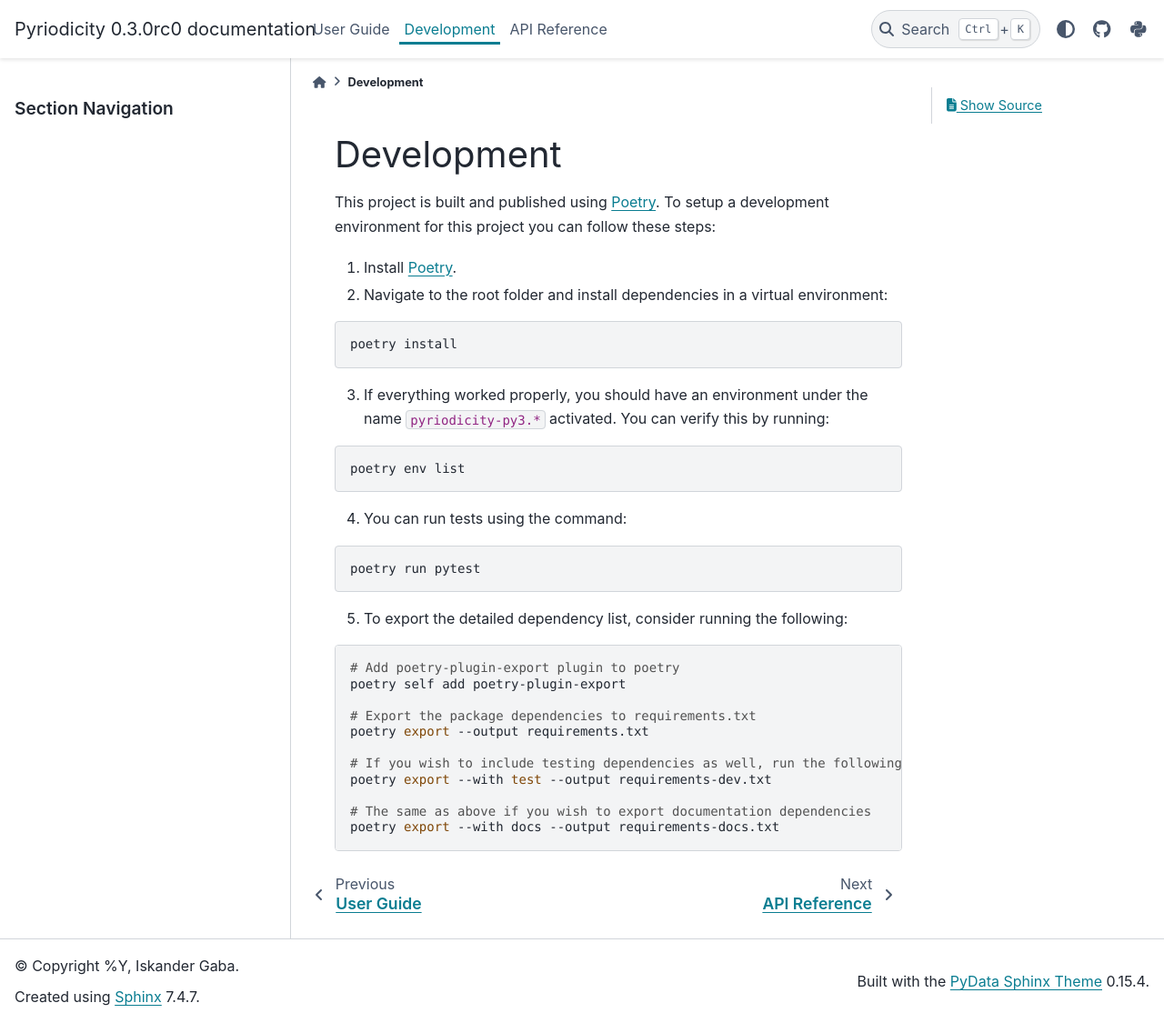
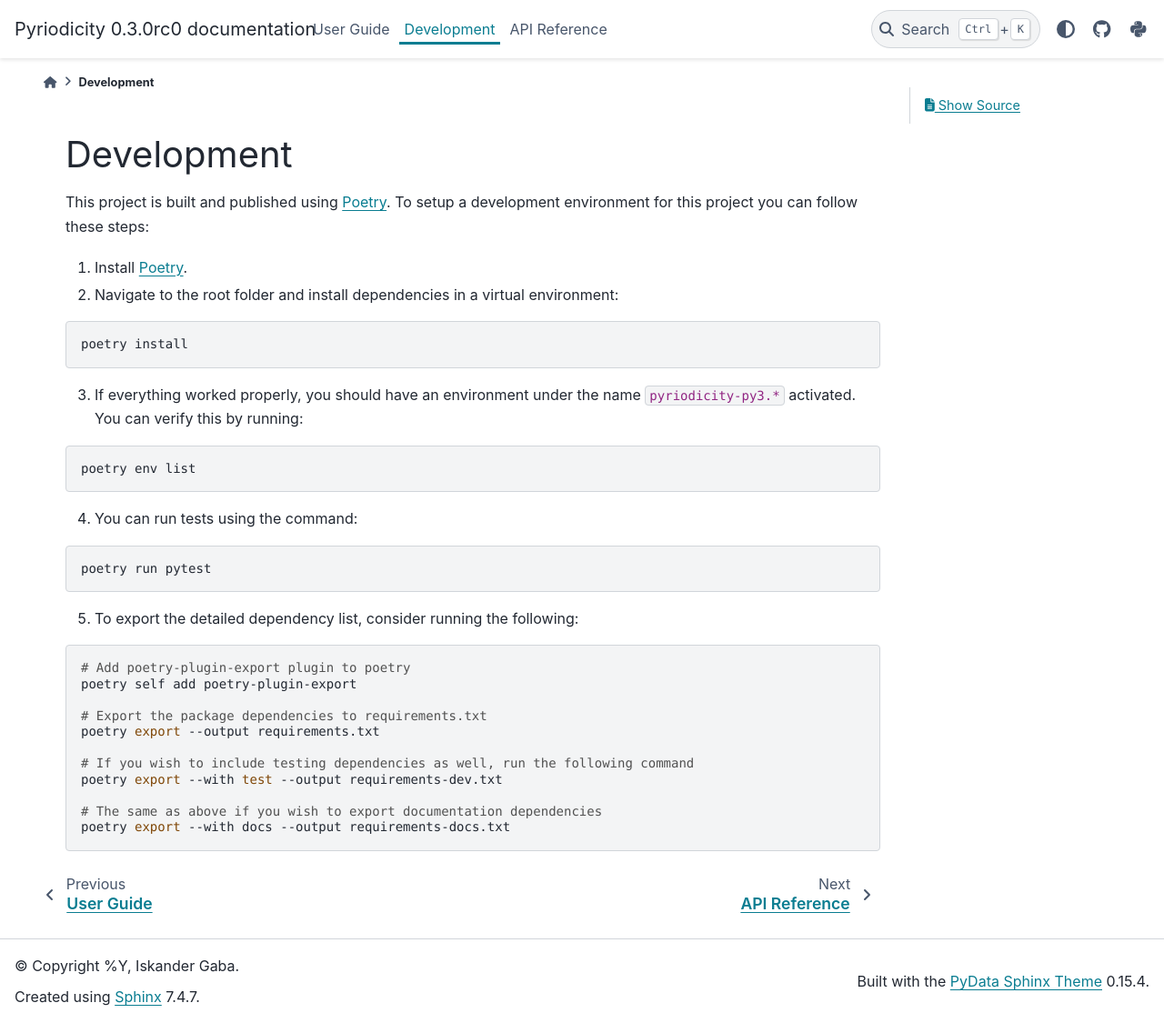
Before and after one commit to iskandergaba/pyriodicity, a Sphinx documentation site: the page built from docs/dev.rst, in a window 1280 px wide and 1125 px high. Shown: the whole window at 91% size. Built offline with Sphinx 7.4.7 and the PyData theme 0.15.4, drawn with Linux system fonts in a browser that asks for light colours.

Commit message:
Fix a regression

```diff
--- a/docs/conf.py
+++ b/docs/conf.py
@@ -49,7 +49,7 @@ intersphinx_mapping = {
 
 html_theme = "pydata_sphinx_theme"
 html_static_path = ["_static"]
-html_sidebars = {"guide": [], "environment": []}
+html_sidebars = {"guide": [], "dev": []}
 html_theme_options = {
     "icon_links": [
         {
```
